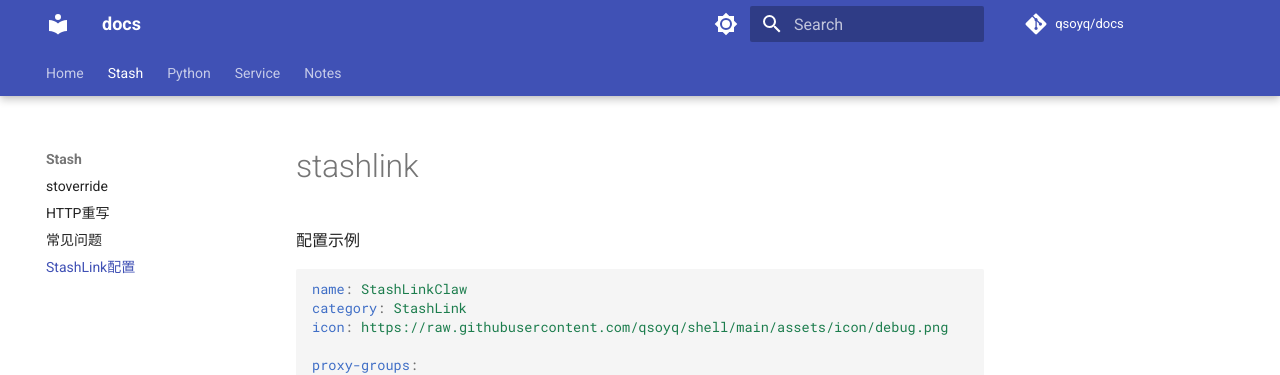
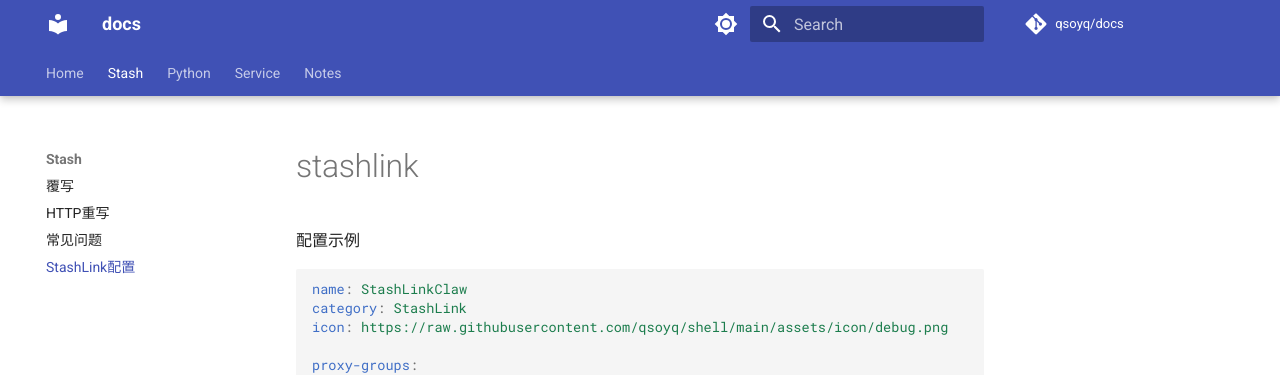
Before and after one commit to qsoyq/docs, an MkDocs documentation site: the page built from docs/Stash/stashlink.md, in a window 1280 px wide. Shown: the top 375 px of the page. Built offline with MkDocs 1.6.1 and Material for MkDocs 9.7.7, drawn with Linux system fonts in a browser that asks for light colours; comment, search, counter and statistics services are not loaded.

Commit message:
update Stash/stoverride.md

```diff
--- a/docs/Stash/stoverride.md
+++ b/docs/Stash/stoverride.md
@@ -1,4 +1,4 @@
-# stoverride
+# 覆写
 
 ## 规则
 
--- a/mkdocs.yml
+++ b/mkdocs.yml
@@ -70,7 +70,7 @@ plugins:
 nav:
     - Home: index.md
     - Stash:
-          - Stash/stoverride.md
+          - 覆写: Stash/stoverride.md
           - HTTP重写: Stash/rewrite.md
           - 常见问题: Stash/faq.md
           #   - Stash/iperf3.md
```
